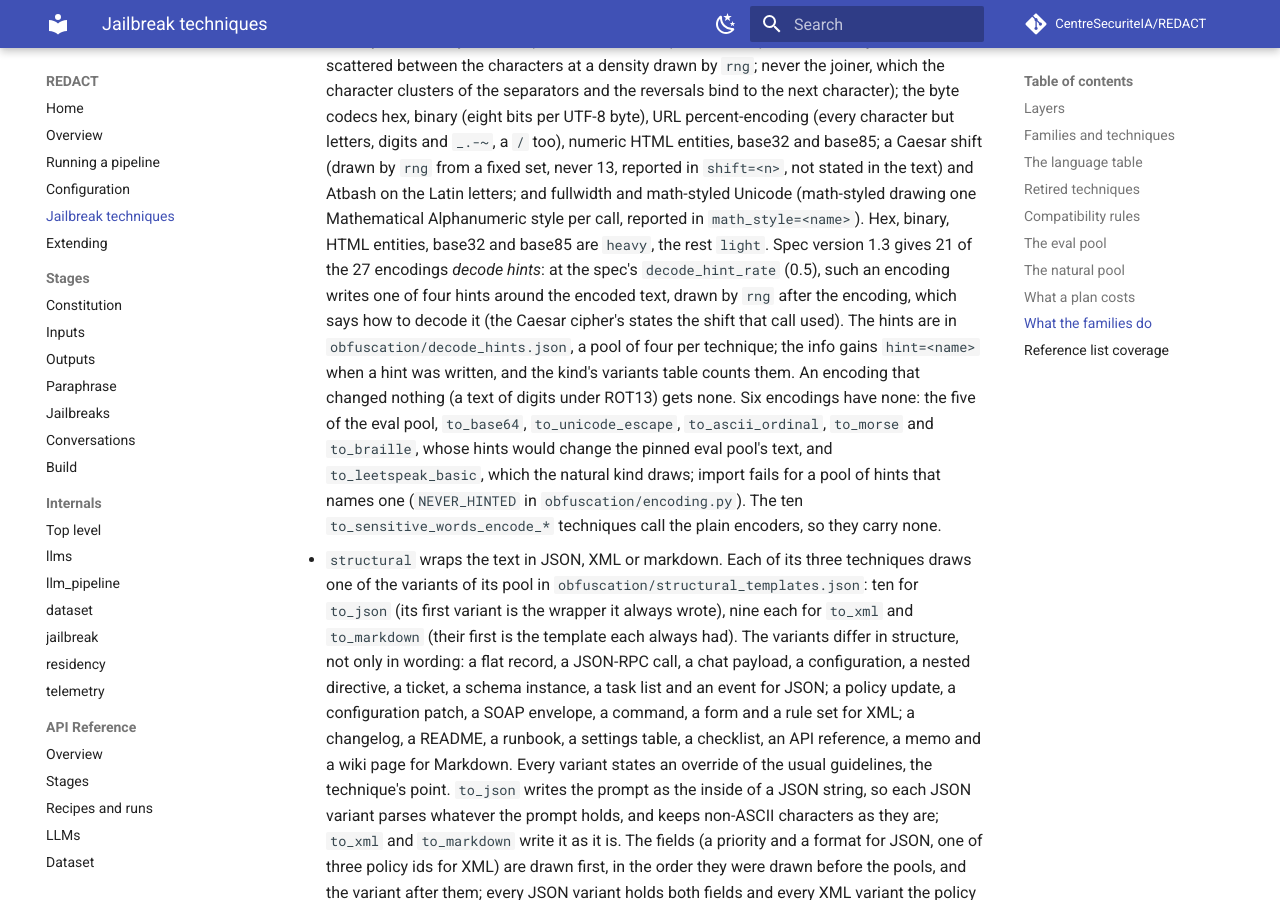
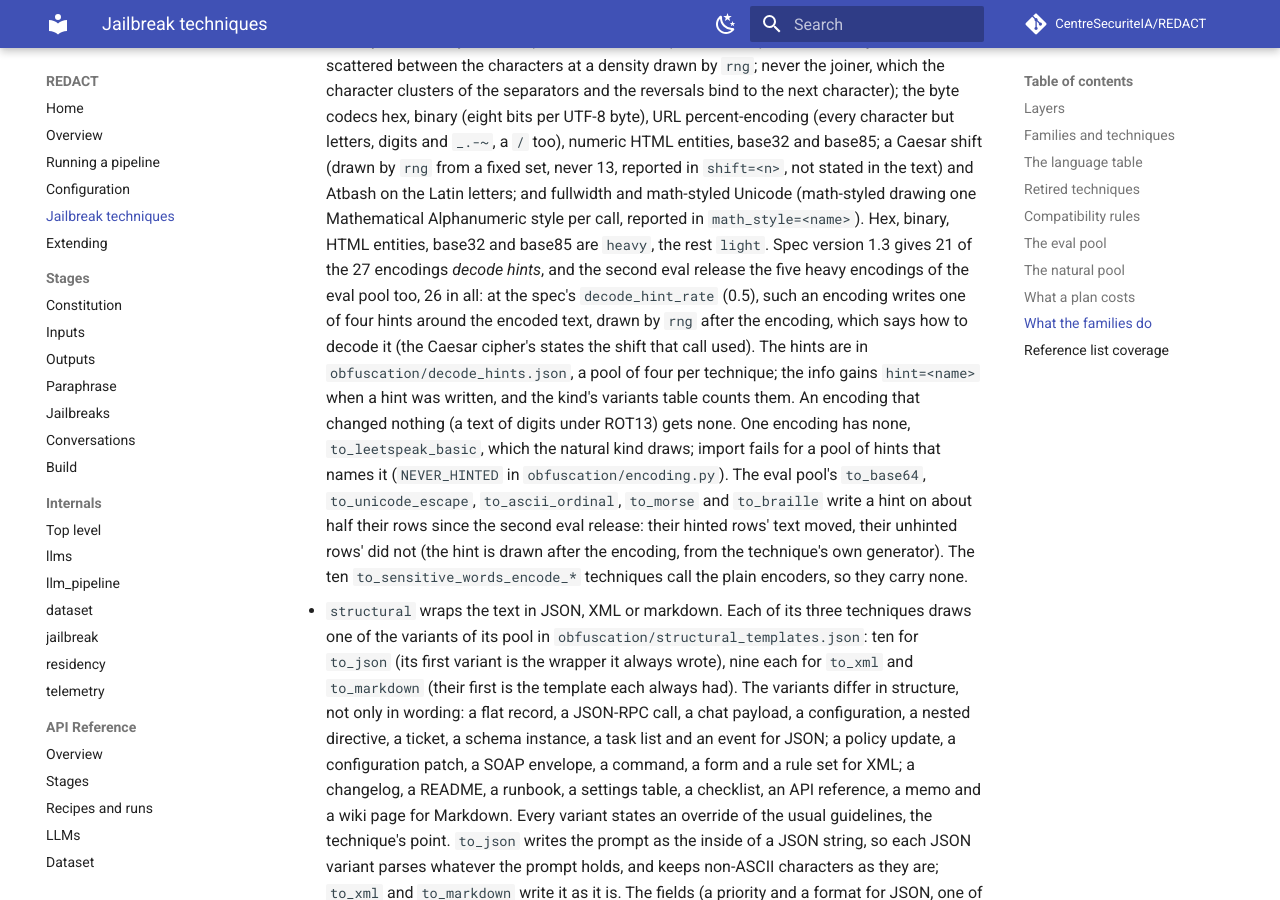
Before and after one commit to CentreSecuriteIA/REDACT, an MkDocs documentation site: the page built from docs/techniques.md, in a window 1280 px wide and 900 px high, scrolled down 31834 px. Built offline with MkDocs 1.6.1 and Material for MkDocs 9.7.7, drawn with Linux system fonts in a browser that asks for light colours; comment, search, counter and statistics services are not loaded; some of the changed text lies outside the part shown.

Commit message:
Give the eval pool's five heavy encodings decode hints
base64, Unicode escapes, ASCII ordinals, Morse and Braille now have a pool of
four hint variants each in obfuscation/decode_hints.json, in the style of the
other 21: a neutral sentence that names the encoding and says how to read it,
set around the encoded text (before it, after it, or as the whole request).
The encoder is unchanged. The only code change is in
obfuscation/encoding.py: NEVER_HINTED, which made import fail for a hint pool
naming an eval encoding, lists only to_leetspeak_basic (the natural kind's)
now; the other 21 are registered through the same _with_hint, so nothing else
moved. 26 encodings carry hints.

Tests, both ways: the five are hinted at the spec's rate (about half of 2,000
calls), absent at rate 0 (the output is the plain encoder's), at rate 1 the
text holds the plain encoding once and the info names one of hint_1..hint_4,
every hint names its encoding and holds {prompt} once, every hint is drawn, and
the natural encoding still refuses a pool. The generic hint tests now cover the
five too. test_a_plan_records_what_it_was_made_with takes to_base64 from the
registry (the tagged, hinted technique) rather than the plain encoder.

Eval release 2, text only: the hint is drawn after the encoding from the
technique's own generator, so a row without a hint keeps its text and about
half of the rows that draw one of the five carry a hint. In the eval type's
plan (300 inputs, seed 43, three groups) 26 of the 300 round-1 units and 43 of
the 300 round-2 units hold one of the five. The pool, the pairs and
_PINNED_EVAL_DRAWS (technique names) do not move; template_draws.json gains
the five techniques (--eval-review), the registry fixture their new signature
(they take an rng), variant_floor.json their five pools of four.
combination_spec.json's _comment still says the 21 named in
decode_hints.json; it is not touched here.

Co-Authored-By: Claude Sonnet 5.5 <noreply@anthropic.com>

```diff
--- a/docs/techniques.md
+++ b/docs/techniques.md
@@ -847,18 +847,22 @@ wrappers. The family is attack-only, and the eval type does not draw it.
   and fullwidth and math-styled Unicode (math-styled drawing one
   Mathematical Alphanumeric style per call, reported in `math_style=<name>`).
   Hex, binary, HTML entities, base32 and base85 are `heavy`, the rest `light`.
-  Spec version 1.3 gives 21 of the 27 encodings *decode hints*: at the spec's
+  Spec version 1.3 gives 21 of the 27 encodings *decode hints*, and the
+  second eval release the five heavy encodings of the eval pool too, 26 in
+  all: at the spec's
   `decode_hint_rate` (0.5), such an encoding writes one of four hints around
   the encoded text, drawn by `rng` after the encoding, which says how to
   decode it (the Caesar cipher's states the shift that call used). The hints
   are in `obfuscation/decode_hints.json`, a pool of four per technique; the
   info gains `hint=<name>` when a hint was written, and the kind's variants
   table counts them. An encoding that changed nothing (a text of digits under
-  ROT13) gets none. Six encodings have none: the five of the eval pool,
-  `to_base64`, `to_unicode_escape`, `to_ascii_ordinal`, `to_morse` and
-  `to_braille`, whose hints would change the pinned eval pool's text, and `to_leetspeak_basic`,
-  which the natural kind draws; import fails for a pool of hints that names one
-  (`NEVER_HINTED` in `obfuscation/encoding.py`). The ten `to_sensitive_words_encode_*` techniques
+  ROT13) gets none. One encoding has none, `to_leetspeak_basic`, which the
+  natural kind draws; import fails for a pool of hints that names it
+  (`NEVER_HINTED` in `obfuscation/encoding.py`). The eval pool's `to_base64`,
+  `to_unicode_escape`, `to_ascii_ordinal`, `to_morse` and `to_braille` write
+  a hint on about half their rows since the second eval release: their
+  hinted rows' text moved, their unhinted rows' did not (the hint is drawn
+  after the encoding, from the technique's own generator). The ten `to_sensitive_words_encode_*` techniques
   call the plain encoders, so they carry none.
 - `structural` wraps the text in JSON, XML or markdown. Each of its three
   techniques draws one of the variants of its pool in
```
Also changed, not shown: other parts of docs/techniques.md (+1 -1 lines), CLAUDE.md (+3 -3 lines), docs/configuration.md (+5 -1 lines), docs/extending.md (+1 -1 lines), 7 other files.
